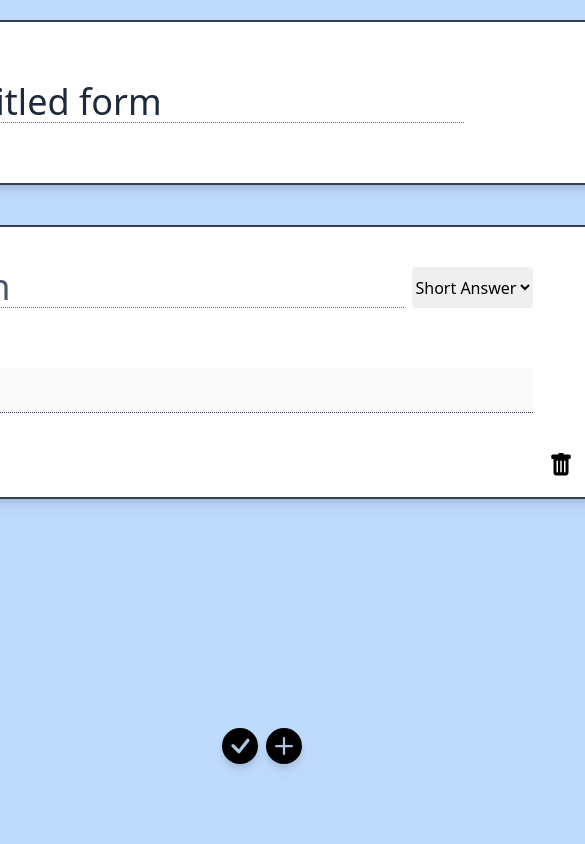
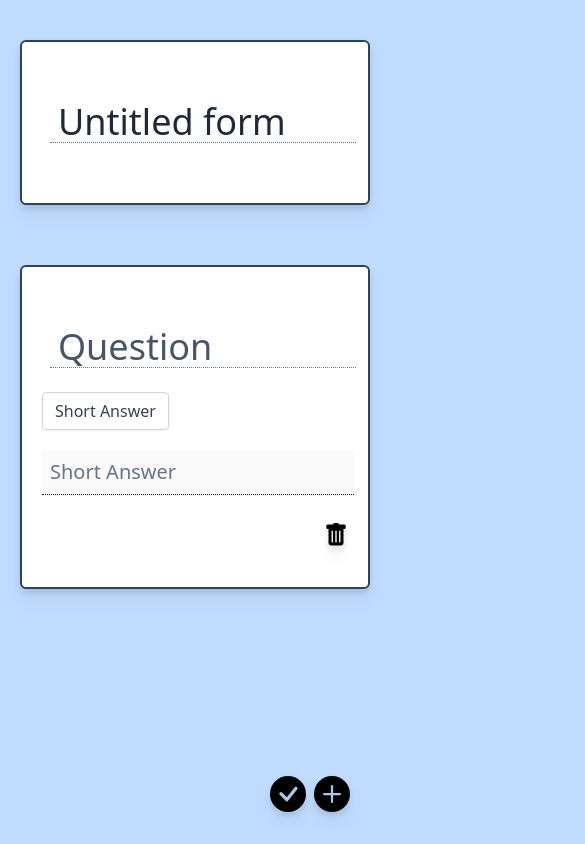
Before and after one commit to noobking321/GoogleFormsCloneClient, a React (Create React App) app: page / in a window 390 px wide. Shown: the top 844 px of the page, 585 px wide, since content can reach past the window. Built offline with nearby package versions, Linux system fonts and the light colour scheme.

Commit message:
fixed css from small devices

```diff
--- a/src/components/formCreate/card.js
+++ b/src/components/formCreate/card.js
@@ -40,15 +40,18 @@ export default function Card(props) {
     }
   };
   return (
-    <div className="bg-white border-2 border-slate-700 p-5 m-5 rounded-md drop-shadow-lg">
-      <div className="flex mx-10 my-5">
+    <div className="bg-white border-2 border-slate-700 p-5 m-5 rounded-md drop-shadow-lg py-10">
+      <div className="md:mx-10 my-5">
         <input
-          className="flex-1 text-slate-800 outline-0 border-b border-dotted border-slate-500 text-4xl placeholder-slate-600 px-2 mx-2"
-          placeholder="Quetion"
+          className="md:flex-1 text-slate-800 outline-0 border-b border-dotted border-slate-500 text-4xl placeholder-slate-600 px-2 mx-2 w-full md:w-fit"
+          placeholder="Question"
           onChange={question_change}
           value={props.question ? props.question : ""}
         />
-        <select className="flex-1 rounded" onChange={select_change}>
+        <select
+          className="flex-1 form-select appearance-none drop-shadow-sm px-3 py-1.5 text-base font-normal text-gray-700 bg-white bg-clip-padding bg-no-repeat border border-solid border-gray-300 rounded transition ease-in-out m-0 focus:text-gray-700 focus:bg-white focus:border-blue-600 focus:outline-none mt-6 md:mt-0"
+          onChange={select_change}
+        >
           {props.type_options.map((val, index) => {
             return (
               <option key={index} value={index} selected={props.type === index}>
@@ -59,13 +62,13 @@ export default function Card(props) {
         </select>
       </div>
       {optionSwitch(props.type)}
-      <div className="flex flex-col items-end">
+      <div className="flex flex-col items-end mt-7">
         <button
           onClick={() => {
             props.dispatch({ type: "removeCard", i: props.i });
           }}
         >
-          <BsFillTrashFill className="text-2xl" />
+          <BsFillTrashFill className="text-2xl drop-shadow-lg" />
         </button>
       </div>
     </div>
--- a/src/components/formCreate/formName.js
+++ b/src/components/formCreate/formName.js
@@ -12,9 +12,9 @@ export default function FormName(props) {
   };
   return (
     <div className="bg-white border-2 border-slate-700 p-5 my-5 rounded-md drop-shadow-lg">
-      <div className="flex mx-28 my-10">
+      <div className="md:mx-28 my-10">
         <input
-          className="flex-1 text-slate-800 outline-0 border-b border-dotted border-slate-500 text-4xl placeholder-slate-800 px-2 mx-2"
+          className="flex-1 text-slate-800 outline-0 border-b border-dotted border-slate-500 text-4xl placeholder-slate-800 px-2 mx-2 w-full md:w-fit"
           onChange={formName}
           value={
             props.formName !== config.untitledFormName ? props.formName : ""
--- a/src/components/formCreate/options/dropdown.js
+++ b/src/components/formCreate/options/dropdown.js
@@ -57,20 +57,20 @@ export default function Dropdown(props) {
                           >
                             {val || !index ? (
                               <button
-                                className="text-xl ml-5 px-2"
+                                className="text-xl md:ml-5 px-2"
                                 {...provided.dragHandleProps}
                               >
-                                <BsArrowsMove />
+                                <BsArrowsMove className="drop-shadow-lg"/>
                               </button>
                             ) : (
                               <span
-                                className="text-3xl ml-6 px-4"
+                                className="text-3xl md:ml-6 px-4"
                                 {...provided.dragHandleProps}
                               ></span>
                             )}
                             <input
                               index={index}
-                              className="m-2 mr-10 text-l border border-dotted border-slate-800 rounded-md p-2 text-slate-500 outline-0"
+                              className="m-2 md:mr-10 text-l border border-dotted border-slate-800 rounded-md p-2 text-slate-500 outline-0"
                               value={val}
                               placeholder={`Option ${index + 1}`}
                               onChange={option_change}
@@ -78,7 +78,7 @@ export default function Dropdown(props) {
                             {val && (
                               <>
                                 <button onClick={option_delete} index={index}>
-                                  <BsFillTrashFill className="text-l" />
+                                  <BsFillTrashFill className="text-l drop-shadow-lg" />
                                 </button>
                               </>
                             )}
--- a/src/components/formCreate/options/longAnswer.js
+++ b/src/components/formCreate/options/longAnswer.js
@@ -5,7 +5,7 @@ export default function LongAnswer() {
     <div>
       <div className="flex">
         <textarea
-          className="flex-1 m-10 text-xl border-b border-dotted border-slate-800 p-2 text-slate-500"
+          className="flex-1 md:m-10 text-xl border-b border-dotted border-slate-800 p-2 text-slate-500"
           value="Long Answer"
           disabled
         />
--- a/src/components/formCreate/options/shortAnswer.js
+++ b/src/components/formCreate/options/shortAnswer.js
@@ -5,7 +5,7 @@ export default function ShortAnswer() {
     <div>
       <div className="flex">
         <input
-          className="flex-1 m-10 text-xl border-b border-dotted border-slate-800 p-2 text-slate-500"
+          className="flex-1 md:m-10 text-xl border-b border-dotted border-slate-800 p-2 text-slate-500"
           value="Short Answer"
           disabled
         />
--- a/src/layout/formCreate.js
+++ b/src/layout/formCreate.js
@@ -22,7 +22,7 @@ export default function Home() {
   };
   return (
     <>
-      <div className="flex flex-col items-center">
+      <div className="md:flex flex-col items-center p-5">
         <FormName formName={state.name} dispatch={dispatch} />
       </div>
       <DragDropContext
@@ -41,7 +41,7 @@ export default function Home() {
                         ref={provided.innerRef}
                         {...provided.draggableProps}
                         {...provided.dragHandleProps}
-                        className="flex flex-col items-center"
+                        className="md:flex flex-col items-center"
                       >
                         <Card
                           i={index}
@@ -60,13 +60,13 @@ export default function Home() {
             </ul>
           )}
         </Droppable>
-        <div className="fixed bottom-20 right-20 ">
+        <div className="fixed bottom-8 right-8 md:bottom-20 md:right-20">
           <div className="flex">
-            <button className="text-4xl m-auto drop-shadow-lg" onClick={submit}>
+            <button className="text-4xl md:text-5xl m-auto drop-shadow-lg" onClick={submit}>
               <BsFillCheckCircleFill />
             </button>
             <button
-              className="text-4xl m-auto drop-shadow-lg px-2"
+              className="text-4xl md:text-5xl m-auto drop-shadow-lg px-2"
               onClick={() => {
                 dispatch({ type: "addCard" });
               }}
```
